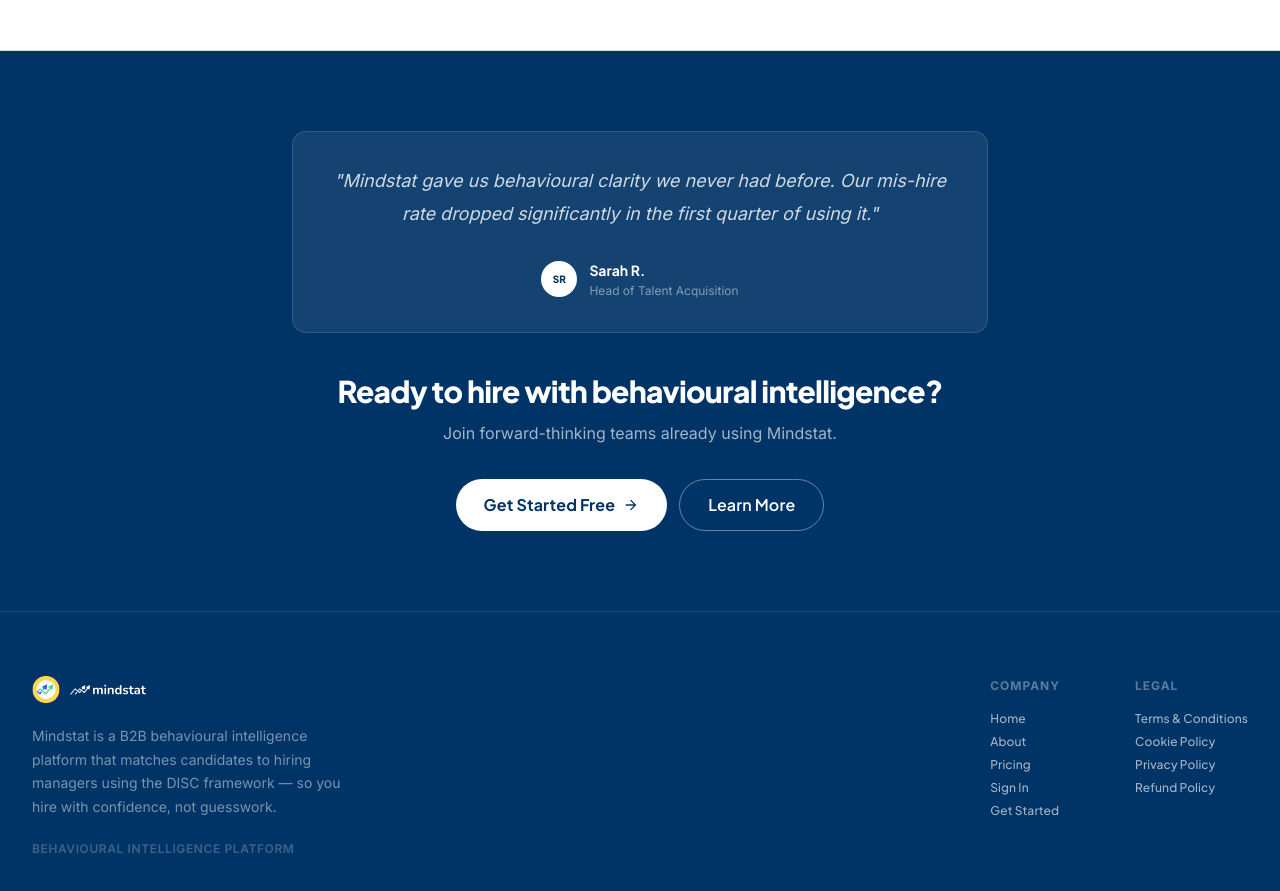
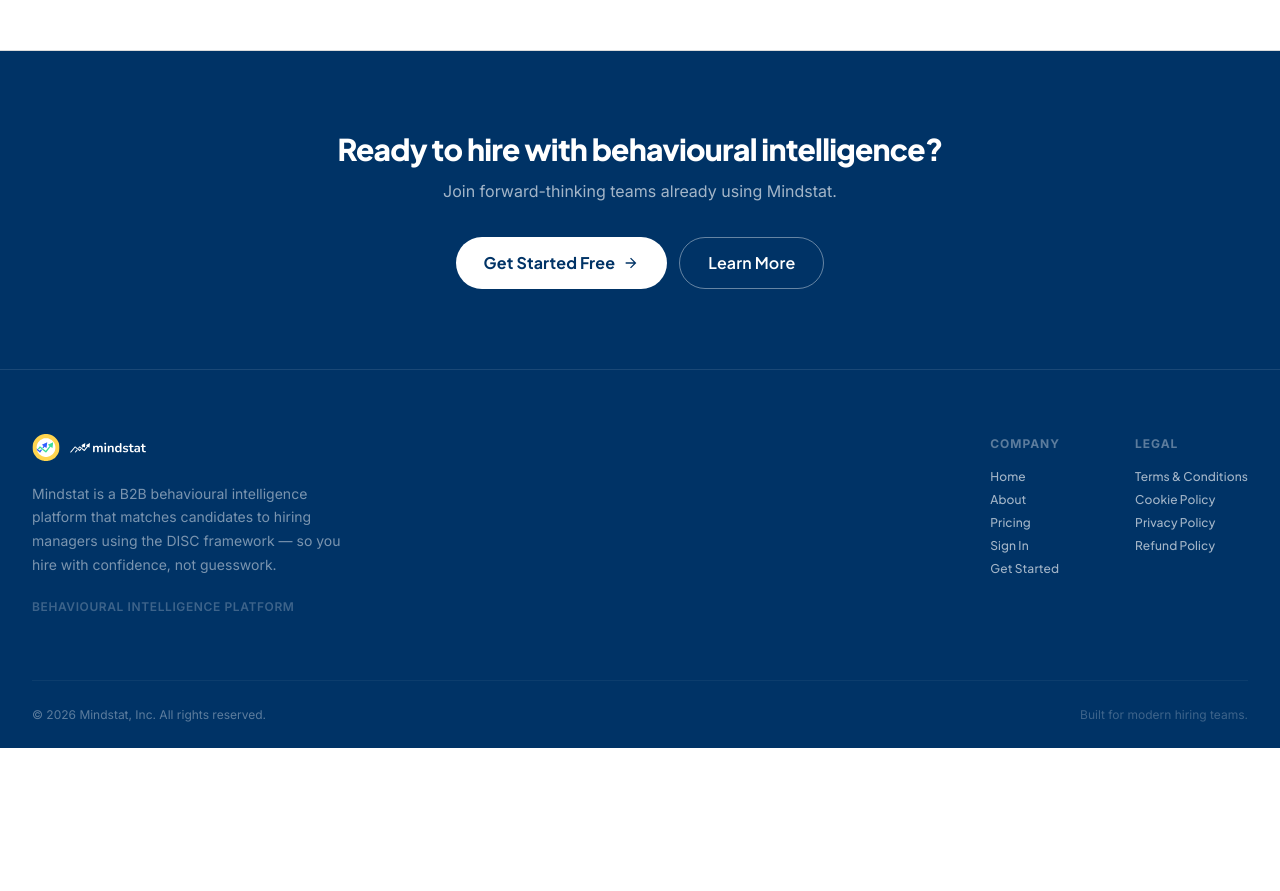
Before and after one commit to ubihacks/Mindstats, a React (Vite) app in the folder app/: page / in a window 1280 px wide. Shown: the part 2120-3011 px from the top of the page. After the commit the page ends 2868 px from the top, so only its background shows below. Built offline with nearby package versions, Linux system fonts and the light colour scheme; no server answers.

Commit message:
refactor: remove testimonial card from LandingPage component

```diff
--- a/app/src/pages/LandingPage.tsx
+++ b/app/src/pages/LandingPage.tsx
@@ -333,28 +333,7 @@
             viewport={{ once: true }}
             transition={mkT(0)}
           >
-            {/* Testimonial card */}
-            <Box
-              bg="rgba(255,255,255,0.08)" border="1px solid rgba(255,255,255,0.12)"
-              borderRadius="xl" px={{ base: 6, md: 10 }} py={8} mb={10}
-            >
-              <Text color="whiteAlpha.800" fontSize={{ base: 'md', md: 'lg' }} fontStyle="italic" lineHeight="1.85" mb={7}>
-                "Mindstat gave us behavioural clarity we never had before.
-                Our mis-hire rate dropped significantly in the first quarter of using it."
-              </Text>
-              <HStack justify="center" spacing={3}>
-                <Box
-                  w={9} h={9} bg="white" borderRadius="full" flexShrink={0}
-                  display="flex" alignItems="center" justifyContent="center"
-                >
-                  <Text fontSize="10px" fontWeight="800" color={NAVY} fontFamily="heading">SR</Text>
-                </Box>
-                <VStack align="start" spacing={0}>
-                  <Text fontSize="sm" fontWeight="700" color="white" fontFamily="heading">Sarah R.</Text>
-                  <Text fontSize="xs" color="whiteAlpha.600">Head of Talent Acquisition</Text>
-                </VStack>
-              </HStack>
-            </Box>
+
 
             <Heading
               fontFamily="heading" fontSize={{ base: '2xl', md: '3xl' }}
```
